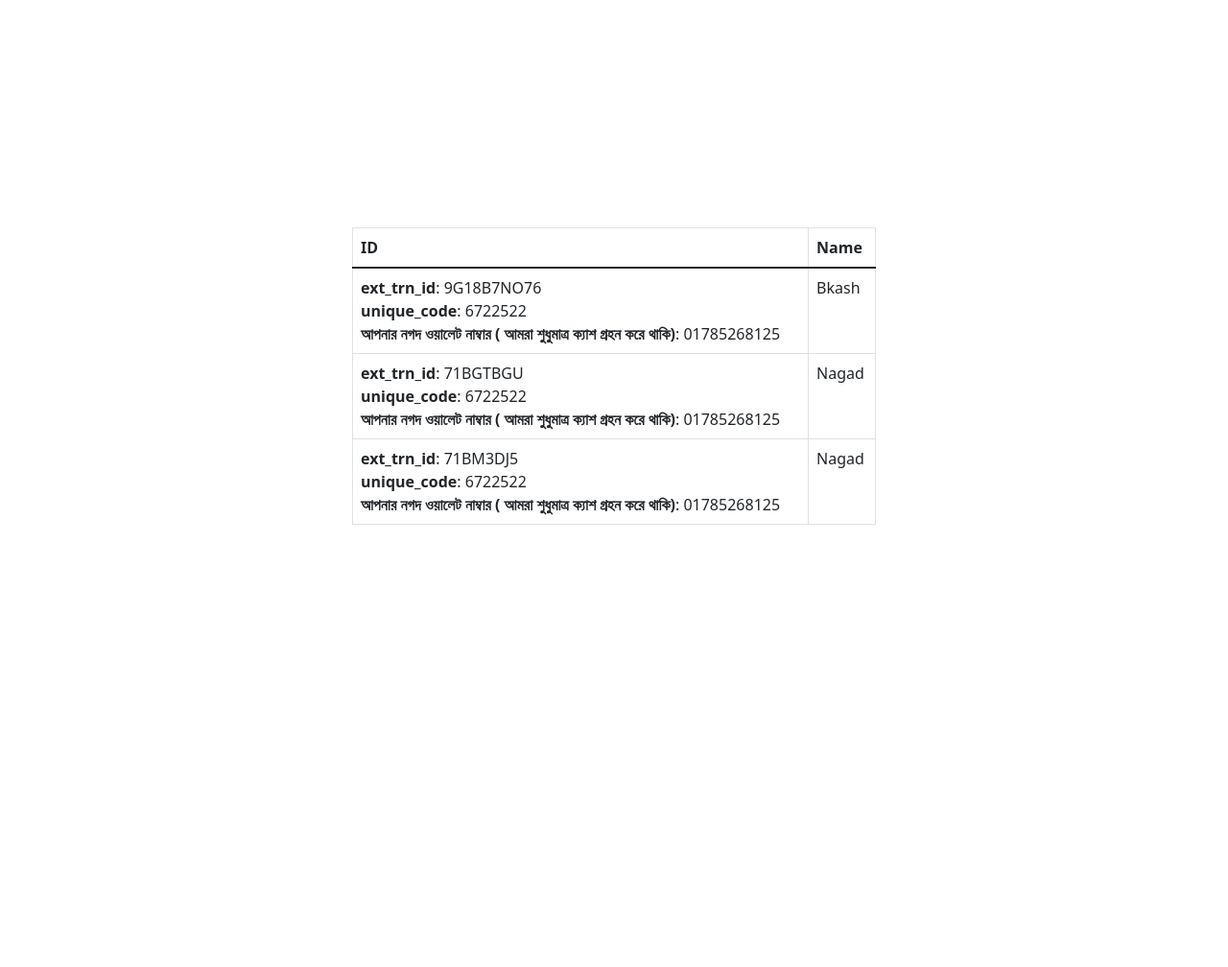
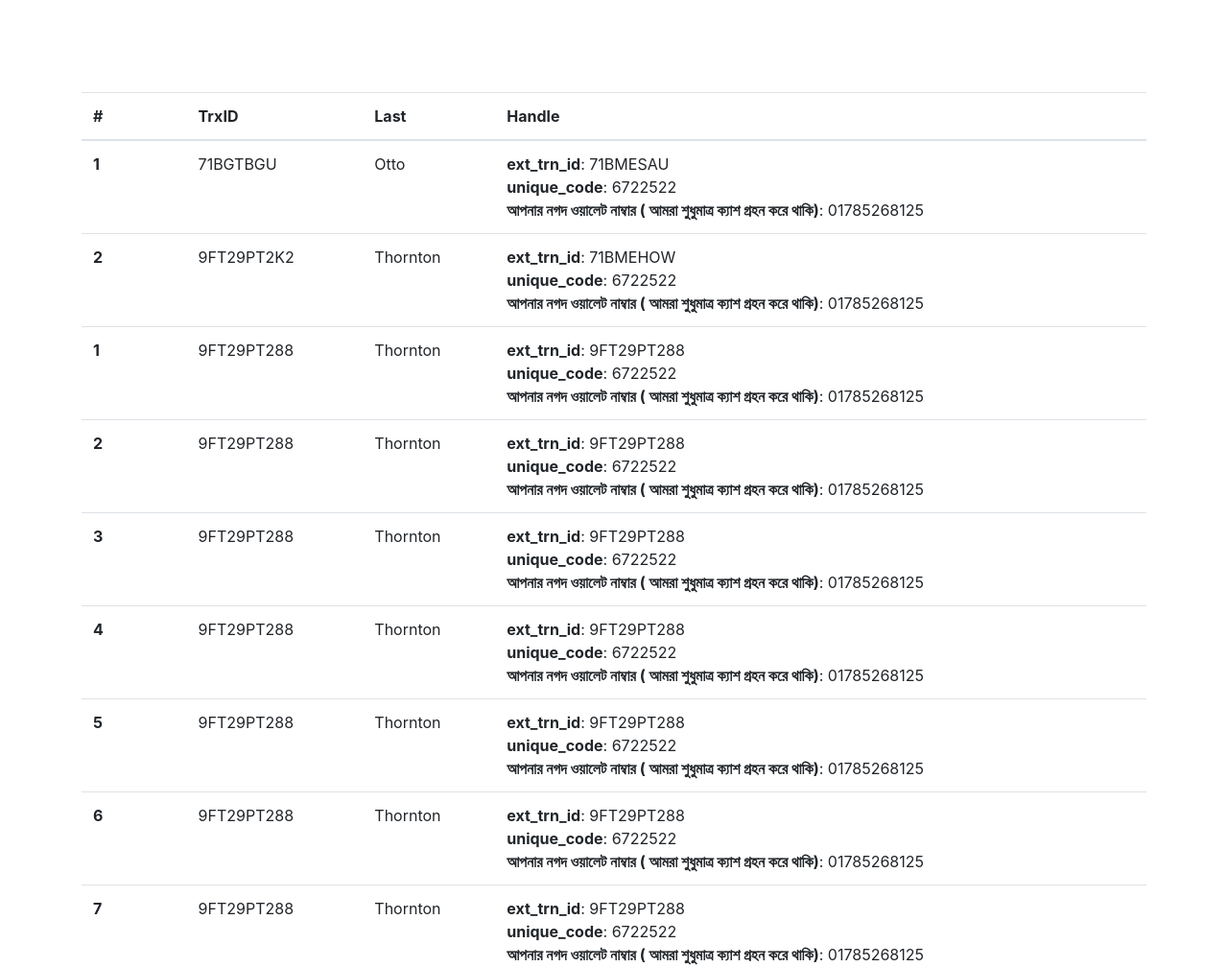
Before and after one commit to mkzamanbd/find-docs-extension, a browser extension: page index.html in a window 1280 px wide. Shown: the top 1008 px of the page at 96% size. Before the commit the page ends 800 px from the top, so only its background shows below. Drawn offline with nearby package versions, Linux system fonts and the light colour scheme.

Commit message:
update on load dom run script

```diff
--- a/index.html
+++ b/index.html
@@ -1,58 +1,60 @@
-<!DOCTYPE html>
+<!doctype html>
 <html lang="en">
 <head>
-        <meta charset="UTF-8" />
-        <meta http-equiv="X-UA-Compatible" content="IE=edge" />
-        <meta name="viewport" content="width=device-width, initial-scale=1.0" />
-        <title>Document</title>
-        <link rel="stylesheet" href="https://cdn.jsdelivr.net/npm/bootstrap@5.1.3/dist/css/bootstrap.min.css" />
+    <meta charset="UTF-8">
+    <meta name="viewport"
+          content="width=device-width, user-scalable=no, initial-scale=1.0, maximum-scale=1.0, minimum-scale=1.0">
+    <meta http-equiv="X-UA-Compatible" content="ie=edge">
+    <title>Documents</title>
+    <link rel="stylesheet" href="https://cdn.jsdelivr.net/npm/bootstrap@4.6.1/dist/css/bootstrap.min.css" integrity="sha384-zCbKRCUGaJDkqS1kPbPd7TveP5iyJE0EjAuZQTgFLD2ylzuqKfdKlfG/eSrtxUkn" crossorigin="anonymous">
 </head>
 <body>
-        <div class="container">
-            <div class="row d-flex justify-content-center vh-100 align-items-center">
-                <div class="col-6">
-                    <table class="table table-bordered">
+    <div id="app" class="container mt-5 pt-5">
+        <div class="row">
+            <div class="col-md-12">
+                <table class="table">
+                    <thead>
+                    <tr>
+                        <th scope="col">#</th>
+                        <th scope="col">TrxID</th>
+                        <th scope="col">Last</th>
+                        <th scope="col">Handle</th>
+                    </tr>
+                    </thead>
                     <tbody>
                     <tr>
-                                <th>ID</th>
-                                <th>Name</th>
-                            </tr>
-                        </tbody>
-                        <tbody>
-                            <tr>
-                                <td>
-                                    <span>
-                                        <strong>ext_trn_id</strong>: 9G18B7NO76<br />
-                                        <strong>unique_code</strong>: 6722522<br />
-                                        <strong>আপনার নগদ ওয়ালেট নাম্বার ( আমরা শুধুমাত্র ক্যাশ গ্রহন করে থাকি)</strong>: 01785268125
-                                    </span>
-                                </td>
-                                <td>Bkash</td>
+                        <th scope="row">1</th>
+                        <td>71BGTBGU</td>
+                        <td>Otto</td>
+                        <td><span><strong>ext_trn_id</strong>: 71BMESAU<br><strong>unique_code</strong>: 6722522<br><strong>আপনার নগদ ওয়ালেট নাম্বার ( আমরা শুধুমাত্র ক্যাশ গ্রহন করে থাকি)</strong>: 01785268125</span></td>
                     </tr>
                     <tr>
-                                <td>
-                                    <span>
-                                        <strong>ext_trn_id</strong>: 71BGTBGU<br />
-                                        <strong>unique_code</strong>: 6722522<br />
-                                        <strong>আপনার নগদ ওয়ালেট নাম্বার ( আমরা শুধুমাত্র ক্যাশ গ্রহন করে থাকি)</strong>: 01785268125
-                                    </span>
-                                </td>
-                                <td>Nagad</td>
+                        <th scope="row">2</th>
+                        <td>9FT29PT2K2</td>
+                        <td>Thornton</td>
+                        <td><span><strong>ext_trn_id</strong>: 71BMEHOW<br><strong>unique_code</strong>: 6722522<br><strong>আপনার নগদ ওয়ালেট নাম্বার ( আমরা শুধুমাত্র ক্যাশ গ্রহন করে থাকি)</strong>: 01785268125</span></td>
                     </tr>
-                            <tr>
-                                <td>
-                                    <span>
-                                        <strong>ext_trn_id</strong>: 71BM3DJ5<br />
-                                        <strong>unique_code</strong>: 6722522<br />
-                                        <strong>আপনার নগদ ওয়ালেট নাম্বার ( আমরা শুধুমাত্র ক্যাশ গ্রহন করে থাকি)</strong>: 01785268125
-                                    </span>
-                                </td>
-                                <td>Nagad</td>
+                    <tr v-for="item in 10000">
+                        <th scope="row">{{ item }}</th>
+                        <td>9FT29PT288</td>
+                        <td>Thornton</td>
+                        <td><span><strong>ext_trn_id</strong>: 9FT29PT288<br><strong>unique_code</strong>: 6722522<br><strong>আপনার নগদ ওয়ালেট নাম্বার ( আমরা শুধুমাত্র ক্যাশ গ্রহন করে থাকি)</strong>: 01785268125</span></td>
                     </tr>
                     </tbody>
                 </table>
             </div>
         </div>
     </div>
+    <!-- add vue cdn -->
+    <script src="https://cdn.jsdelivr.net/npm/vue@2.6.12/dist/vue.js"></script>
+    <script>
+        new Vue({
+            el: '#app',
+            data: {
+                message: 'Hello Vue!'
+            }
+        })
+    </script>
+
 </body>
 </html>
--- a/script.js
+++ b/script.js
@@ -1,3 +1,4 @@
+window.onload = function() {
     // translation id
     fetch('https://api.kzaman.me/api/get-notification')
         .then((response) => response.json())
@@ -9,7 +10,7 @@
     function findDomElement(searches) {
         const nodeElements = document.querySelectorAll('span');
         nodeElements.forEach((element) => {
-        const transactionId = element?.childNodes[2]?.textContent?.replace(": ", '');
+            const transactionId = element?.childNodes[1]?.textContent?.replace(": ", '');
             if (transactionId) {
                 searches.forEach((search) => {
                     if (transactionId == search.transaction_id) {
@@ -22,3 +23,4 @@
             }
         });
     }
+};
```
Lines whose indentation alone changed are shown as unchanged.
